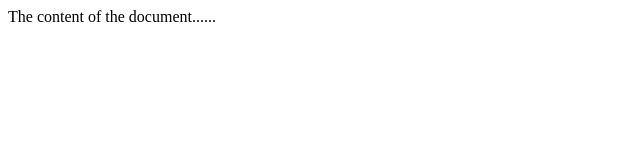
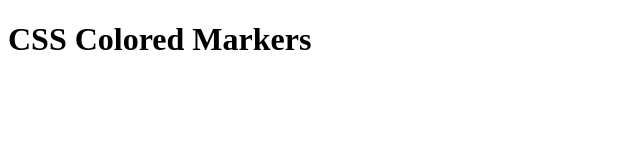
Before and after one commit to PAGiligan/PRIN135-Activity-04, a plain HTML site: page index.html in a window 1280 px wide. Shown: the whole page, without its empty margins (0-640 px from the left). Drawn offline with Linux system fonts and the light colour scheme.

Commit message:
Added Page Title

```diff
--- a/index.html
+++ b/index.html
@@ -7,7 +7,7 @@
 </head>
 
 <body>
-The content of the document......
+<h1>CSS Colored Markers</h1>
 </body>
 
 </html>
```
